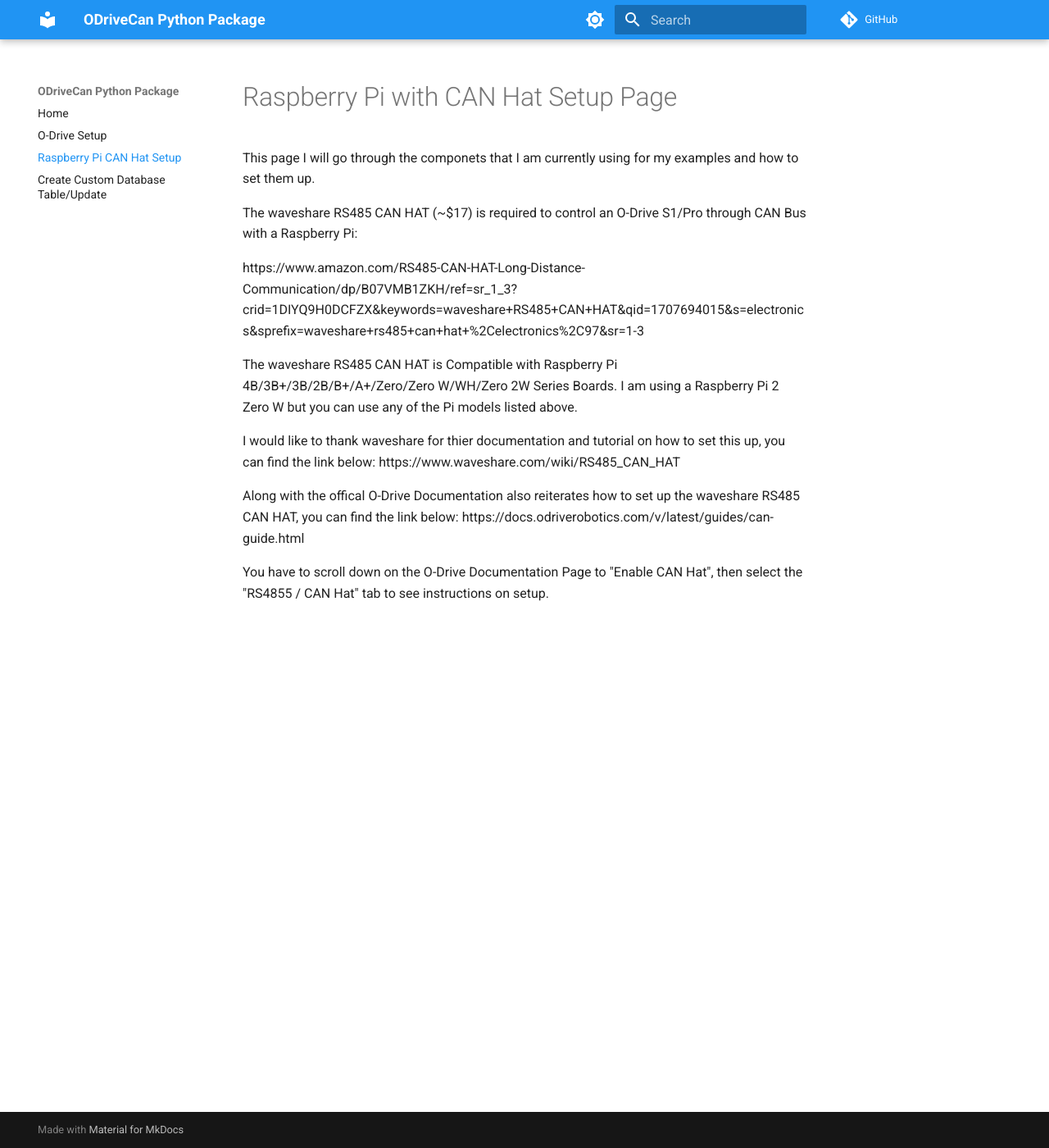
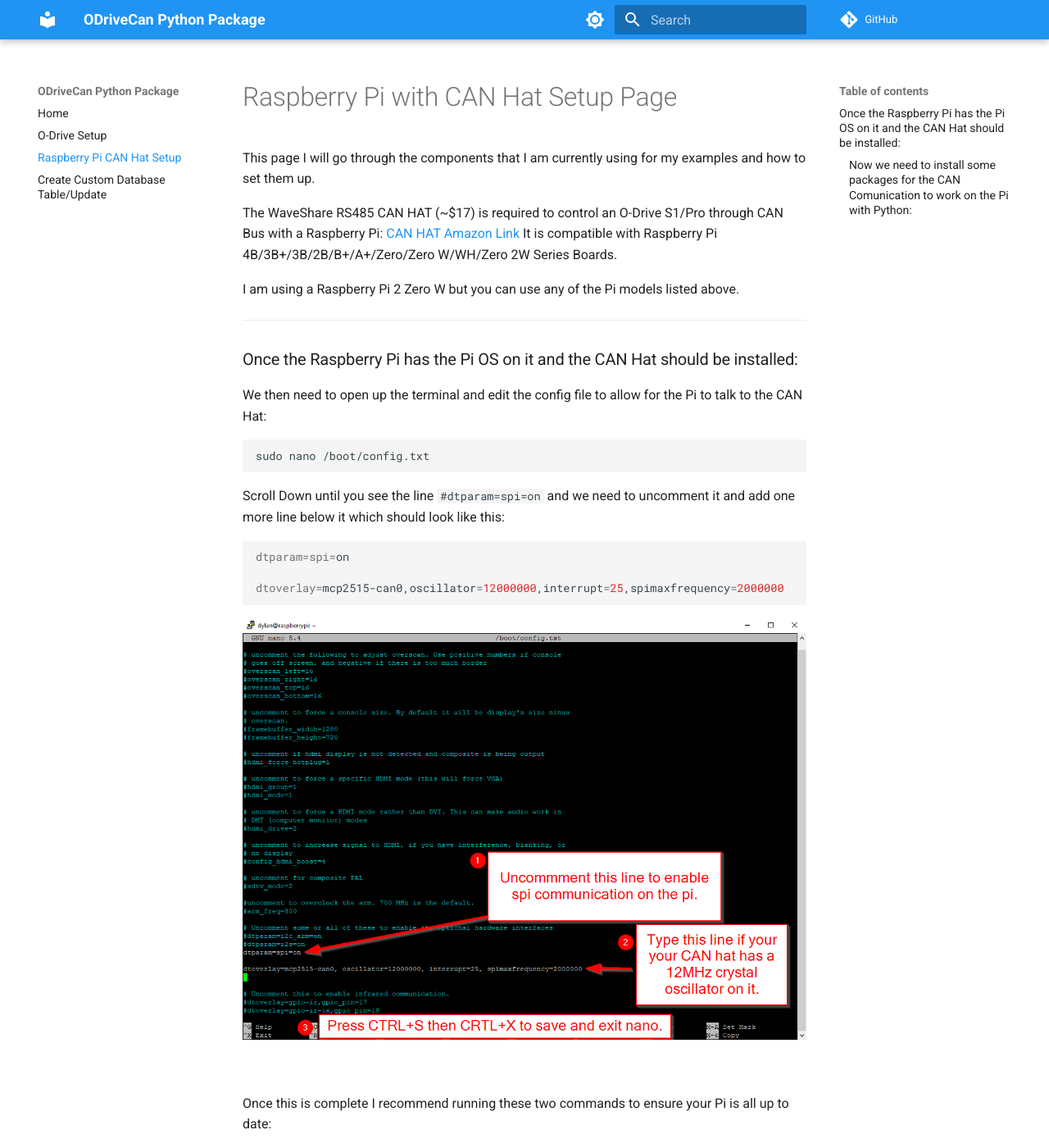
Before and after one commit to dylanballback/ODriveCan, an MkDocs documentation site: the page built from docs/piCANHatSetup.md, in a window 1280 px wide and 1400 px high. Shown: the whole window at 82% size. Built offline with MkDocs 1.6.1 and Material for MkDocs 9.7.7, drawn with Linux system fonts in a browser that asks for light colours; comment, search, counter and statistics services are not loaded; some of the changed text lies outside the part shown.

Commit message:
updating documentation

````diff
--- a/docs/piCANHatSetup.md
+++ b/docs/piCANHatSetup.md
@@ -1,43 +1,99 @@
 # Raspberry Pi with CAN Hat Setup Page
 
 
-This page I will go through the componets that I am currently using for my examples and how to set them up.
+This page I will go through the components that I am currently using for my examples and how to set them up.
+&nbsp;
+
+
+The WaveShare RS485 CAN HAT (~$17) is required to control an O-Drive S1/Pro through CAN Bus with a Raspberry Pi: [CAN HAT Amazon Link](https://www.amazon.com/RS485-CAN-HAT-Long-Distance-Communication/dp/B07VMB1ZKH/ref=sr_1_3?crid=1DIYQ9H0DCFZX&keywords=waveshare+RS485+CAN+HAT&qid=1707694015&s=electronics&sprefix=waveshare+rs485+can+hat+%2Celectronics%2C97&sr=1-3)
+It is compatible with Raspberry Pi 4B/3B+/3B/2B/B+/A+/Zero/Zero W/WH/Zero 2W Series Boards.
+&nbsp;
+
+I am using a Raspberry Pi 2 Zero W but you can use any of the Pi models listed above.
+
+
+***
+
+
+### Once the Raspberry Pi has the Pi OS on it and the CAN Hat should be installed:
+
+We then need to open up the terminal and edit the config file to allow for the Pi to talk to the CAN Hat:
+
+```Bash
+sudo nano /boot/config.txt
+```
 
 
 
-The waveshare RS485 CAN HAT (~$17) is required to control an O-Drive S1/Pro through CAN Bus with a Raspberry Pi:
+Scroll Down until you see the line `#dtparam=spi=on` and we need to uncomment it and add one more line below it which should look like this:
+```bash
+dtparam=spi=on
 
-https://www.amazon.com/RS485-CAN-HAT-Long-Distance-Communication/dp/B07VMB1ZKH/ref=sr_1_3?crid=1DIYQ9H0DCFZX&keywords=waveshare+RS485+CAN+HAT&qid=1707694015&s=electronics&sprefix=waveshare+rs485+can+hat+%2Celectronics%2C97&sr=1-3
+dtoverlay=mcp2515-can0,oscillator=12000000,interrupt=25,spimaxfrequency=2000000
+```
 
-The waveshare RS485 CAN HAT is Compatible with Raspberry Pi 4B/3B+/3B/2B/B+/A+/Zero/Zero W/WH/Zero 2W Series Boards.
-I am using a Raspberry Pi 2 Zero W but you can use any of the Pi models listed above.
+![User Defined Table Example Results](media/pi_setup/config_file.png)
+
+&nbsp;
+
+Once this is complete I recommend running these two commands to ensure your Pi is all up to date:
+```Bash
+sudo apt-get upgrade
+
+sudo apt-get update
+```
+&nbsp;
+
+Once both those have completed we need to reboot the Pi for the edits in the `config.txt` file to work:
+```Bash
+sudo reboot
+```
+&nbsp;
+
+After your Pi has restarted you can use the following command to check if the `config.txt` file is correct:
+```Bash
+dmesg | grep -i '\(can\|spi\)'
+```
+![Check if config.txt was successfully edited](media/pi_setup/config_txt_check.png)
+
+
+
+&nbsp;
+&nbsp;
+
+
+
+
+#### Now we need to install some packages for the CAN Comunication to work on the Pi with Python:
+```bash
+sudo apt-get install can-utils
+```
+&nbsp;
+Then we will need to pip install `python-can`:
+```bash
+pip3 install python-can
+```
+
+If you get an error and don't have pip run the command `sudo apt-get install python3-pip` to install it.
+Then rerun the install `python-can` command.
 
 
 
 
 
+&nbsp;
+&nbsp;
+&nbsp;
+&nbsp;
+&nbsp;
+&nbsp;
 
 
 
 
+I would like to thank WaveShare for their documentation and tutorial on how to set this up: [WaveShare CAN Hat Wiki](https://www.waveshare.com/wiki/RS485_CAN_HAT)
 
-
-
-
-
-
-
-
-
-
-
-
-
-I would like to thank waveshare for thier documentation and tutorial on how to set this up, you can find the link below:
-https://www.waveshare.com/wiki/RS485_CAN_HAT
-
-Along with the offical O-Drive Documentation also reiterates how to set up the waveshare RS485 CAN HAT, you can find the link below:
-https://docs.odriverobotics.com/v/latest/guides/can-guide.html
+Along with the official O-Drive Documentation also reiterates how to set up the WaveShare RS485 CAN HAT: [Official O-Drive CAN Guide](https://docs.odriverobotics.com/v/latest/guides/can-guide.html)
 
 You have to scroll down on the O-Drive Documentation Page to "Enable CAN Hat",
 then select the "RS4855 / CAN Hat" tab to see instructions on setup.
````
Also changed, not shown: docs/ODriveSetup.md (+4 -5 lines), docs/index.md (+30 -9 lines), docs/media/pi_setup/config_file.png (added), docs/media/pi_setup/config_txt_check.png (added), 1 other file.
